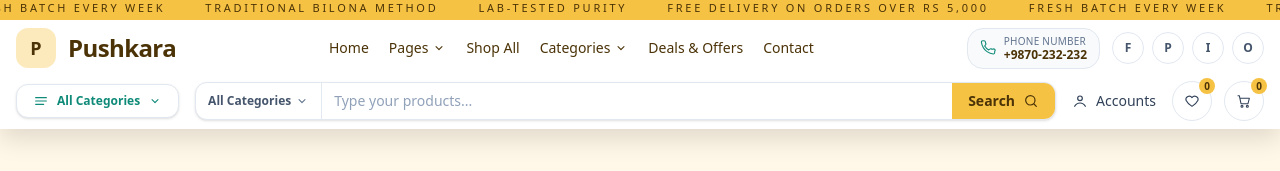
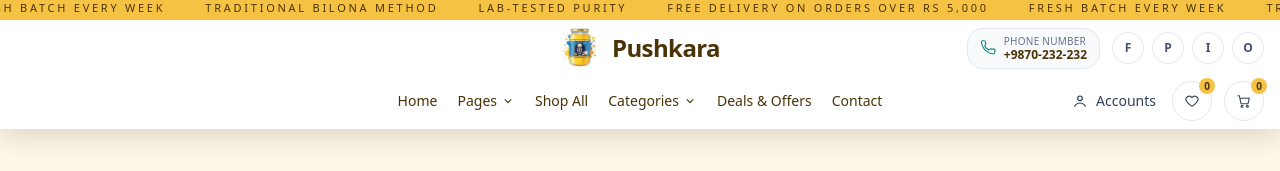
Before and after one commit to RitikDutta/pushkara_vite, a React (Vite) app: page / in a window 1280 px wide. Shown: the top 171 px of the page. Built offline with nearby package versions, Linux system fonts and the light colour scheme.

Commit message:
redesign nav bar

```diff
--- a/index.html
+++ b/index.html
@@ -2,7 +2,7 @@
 <html lang="en">
   <head>
     <meta charset="UTF-8" />
-    <link rel="icon" type="image/svg+xml" href="/vite.svg" />
+    <link rel="icon" type="image/png" href="/logo.png" />
     <meta name="viewport" content="width=device-width, initial-scale=1.0" />
     <title>pushkara_vite</title>
   </head>
--- a/src/components/layout/Navbar.jsx
+++ b/src/components/layout/Navbar.jsx
@@ -20,15 +20,47 @@ export default function Navbar() {
         <div className="border-t-[3px] border-[#f6c244]">
           <div className="mx-auto max-w-[1600px] px-4">
             <div className="flex flex-col gap-3 py-3 lg:py-2">
-              <div className="flex items-center gap-4">
-                <div className="flex items-center gap-3">
-                  <div className="grid h-10 w-10 place-items-center rounded-xl bg-[#f6c244]/35 text-lg font-bold">
-                    P
-                  </div>
+              <div className="grid grid-cols-[minmax(0,1fr)_auto_minmax(0,1fr)] items-center gap-4">
+                <div className="col-start-2 flex items-center gap-3 justify-self-center">
+                  <img
+                    src="/logo.png"
+                    alt="Pushkara logo"
+                    className="h-10 w-10 rounded-xl object-contain"
+                  />
                   <span className="text-2xl font-semibold tracking-tight">Pushkara</span>
                 </div>
 
-              <nav className="hidden lg:flex flex-1 items-center justify-center gap-5 text-sm font-medium text-[#4b3307]">
+                <div className="col-start-3 flex items-center justify-end gap-3">
+                  <div className="hidden items-center gap-3 xl:flex">
+                    <div className="flex items-center gap-2 rounded-2xl border border-slate-200 bg-slate-50 px-3 py-1.5 text-xs">
+                      <PhoneIcon />
+                      <div className="leading-tight">
+                        <span className="block text-[10px] uppercase tracking-wide text-slate-500">
+                          Phone Number
+                        </span>
+                        <span className="font-semibold">+9870-232-232</span>
+                      </div>
+                    </div>
+                    <div className="flex items-center gap-2">
+                      {["F", "P", "I", "O"].map((letter) => (
+                        <span
+                          key={letter}
+                          className="grid h-8 w-8 place-items-center rounded-full border border-slate-200 text-xs font-semibold text-slate-600 transition hover:bg-slate-100"
+                        >
+                          {letter}
+                        </span>
+                      ))}
+                    </div>
+                  </div>
+
+                  <button className="inline-flex items-center justify-center rounded-lg border border-slate-200 p-2 text-slate-700 transition hover:bg-slate-100 lg:hidden">
+                    <MenuIcon />
+                  </button>
+                </div>
+              </div>
+
+              <div className="flex flex-col gap-3 lg:grid lg:grid-cols-[minmax(0,1fr)_auto_minmax(0,1fr)] lg:items-center lg:gap-4">
+                <nav className="hidden items-center justify-center gap-5 text-sm font-medium text-[#4b3307] lg:col-start-2 lg:flex">
                   <NavLink to="/" className="transition hover:text-[#0f8a78]">
                     Home
                   </NavLink>
@@ -51,57 +83,7 @@ export default function Navbar() {
                   </a>
                 </nav>
 
-              <div className="ml-auto hidden items-center gap-3 xl:flex">
-                <div className="flex items-center gap-2 rounded-2xl border border-slate-200 bg-slate-50 px-3 py-1.5 text-xs">
-                  <PhoneIcon />
-                  <div className="leading-tight">
-                    <span className="block text-[10px] uppercase tracking-wide text-slate-500">
-                      Phone Number
-                    </span>
-                    <span className="font-semibold">+9870-232-232</span>
-                  </div>
-                </div>
-                <div className="flex items-center gap-2">
-                  {["F", "P", "I", "O"].map((letter) => (
-                    <span
-                      key={letter}
-                      className="grid h-8 w-8 place-items-center rounded-full border border-slate-200 text-xs font-semibold text-slate-600 transition hover:bg-slate-100"
-                    >
-                      {letter}
-                    </span>
-                  ))}
-                </div>
-              </div>
-
-                <button className="ml-auto inline-flex items-center justify-center rounded-lg border border-slate-200 p-2 text-slate-700 transition hover:bg-slate-100 lg:hidden">
-                  <MenuIcon />
-                </button>
-              </div>
-
-              <div className="flex flex-col gap-3 lg:flex-row lg:items-center lg:gap-4">
-                <button className="inline-flex items-center gap-2 rounded-xl border border-slate-200 bg-white px-4 py-2 text-xs font-semibold text-[#0f8a78] shadow-sm">
-                  <MenuIcon />
-                  All Categories
-                  <ChevronDownIcon />
-                </button>
-
-                <div className="flex w-full flex-1 items-stretch overflow-hidden rounded-xl border border-slate-200 bg-white text-slate-800 shadow-sm">
-                  <button className="hidden items-center gap-1 border-r border-slate-200 px-3 text-xs font-semibold text-slate-600 sm:flex">
-                    All Categories
-                    <ChevronDownIcon className="text-slate-500" />
-                  </button>
-                  <input
-                    type="text"
-                    placeholder="Type your products..."
-                    className="w-full flex-1 px-3 py-2 text-sm text-slate-700 placeholder:text-slate-400 focus:outline-none"
-                  />
-                  <button className="inline-flex items-center gap-2 bg-[#f6c244] px-4 text-sm font-semibold text-[#4b3307]">
-                    Search
-                    <SearchIcon />
-                  </button>
-                </div>
-
-                <div className="flex items-center justify-between gap-4 lg:ml-auto">
+                <div className="flex items-center justify-between gap-4 lg:col-start-3 lg:justify-self-end">
                   <button className="hidden items-center gap-2 text-sm font-medium text-slate-700 transition hover:text-[#0f8a78] sm:flex">
                     <UserIcon />
                     Accounts
@@ -175,15 +157,6 @@ function PhoneIcon() {
   );
 }
 
-function SearchIcon() {
-  return (
-    <svg className="h-4 w-4" viewBox="0 0 24 24" fill="none" stroke="currentColor">
-      <circle cx="11" cy="11" r="7" strokeWidth="1.8" />
-      <path d="m20 20-3.5-3.5" strokeWidth="1.8" strokeLinecap="round" />
-    </svg>
-  );
-}
-
 function UserIcon() {
   return (
     <svg className="h-4 w-4" viewBox="0 0 24 24" fill="none" stroke="currentColor">
```
Also changed, not shown: public/logo.png (added). Lines whose indentation alone changed are shown as unchanged.
